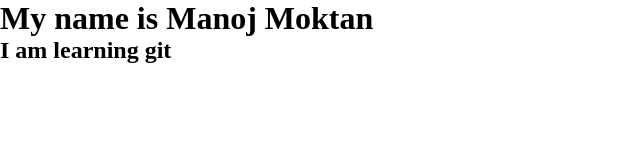
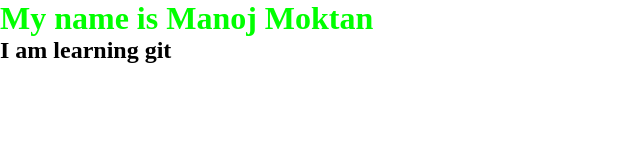
Before and after one commit to ManojMoktan1/Git_repo_leapfrog, a plain HTML site: page index.html in a window 1280 px wide. Shown: the whole page, without its empty margins (0-640 px from the left). Drawn offline with Linux system fonts and the light colour scheme.

Commit message:
change h1 color

```diff
--- a/styles.css
+++ b/styles.css
@@ -2,3 +2,7 @@
   margin: 0;
   padding: 0;
 }
+
+h1 {
+  color: #00ff00;
+}
```
